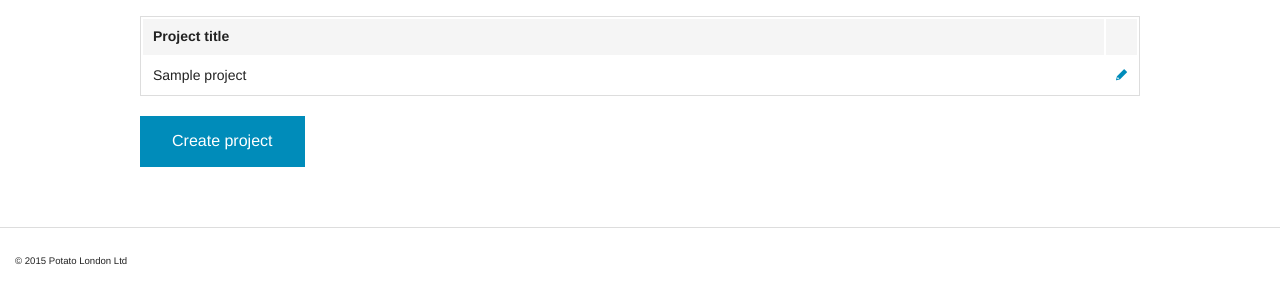
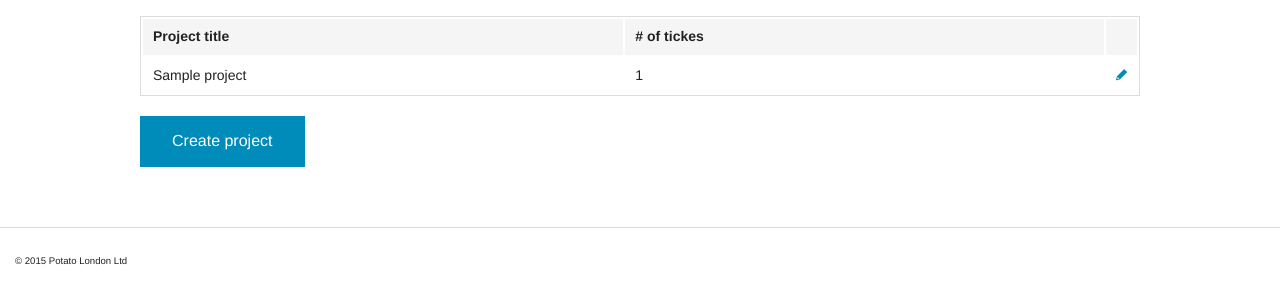
Before and after one commit to alej0varas/potato-test, a Django app: template tracker/templates/site/project_list.html in a window 1280 px wide. Shown: the part 45-348 px from the top of the page. Run offline with Django 3.2, Linux system fonts and the light colour scheme; the template is opened without the code that fills it: most values are stand-ins (such as "Sample title", 1, 10 or a date in 2020).

Commit message:
Fixed project list page
 - Added a new column showing the count of how many tickets there are in
   each project

```diff
--- a/tracker/templates/site/project_list.html
+++ b/tracker/templates/site/project_list.html
@@ -6,7 +6,8 @@
 		<table>
 			<thead>
 				<tr>
-					<th width="1200">Project title</th>
+					<th width="600">Project title</th>
+					<th width="600"># of tickes</th>
 					<th></th>
 				</tr>
 			</thead>
@@ -14,6 +15,7 @@
 				{% for project in object_list %}
 				<tr>
 					<td>{{ project.title }}</td>
+					<td>{{ project.tickets.count }}</td>
 					<td>
 						<a href="{% url "project-update" project_id=project.pk %}">
 							<i class="fi-pencil"></i>
```
